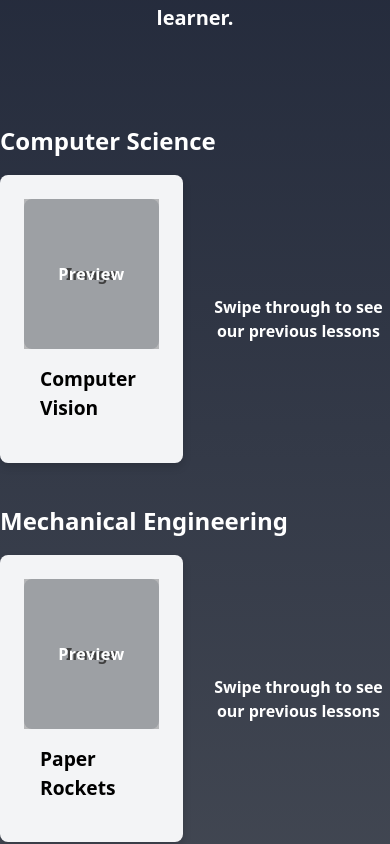
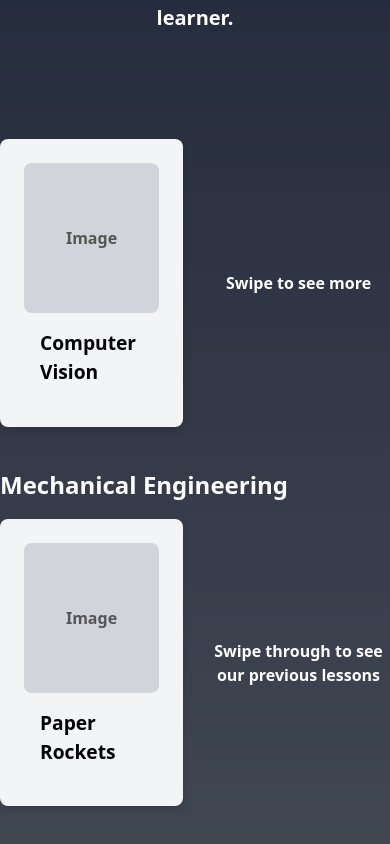
Before and after one commit to HKN-UCSD/HKN-UCSD-Outreach-Website, a React (Vite) app: page /services in a window 390 px wide. Shown: the part 780-1624 px from the top of the page. Built offline with nearby package versions, Linux system fonts and the light colour scheme.

Commit message:
tried making servicecard into time line. so we can two seperate timeline components for two subjects

```diff
--- a/src/components/ServiceCard.jsx
+++ b/src/components/ServiceCard.jsx
@@ -1,12 +1,19 @@
 import React from "react";
 import "./styles/ServiceCard.css"
 
-export default function ServiceCard({ title, content, note }) {
+export default function ServiceCard({title, content, note}, ref) {
   return (
-    <div className="timeline-card">
-      <h3>{title}</h3>
-      <div className="card-box">{content}</div>
-      {note && <p className="card-note">{note}</p>}
+    <div className="service-section">
+        <h3 className="service-title" ref={ref}>{title}</h3>
+          <div className="service-card">
+            <button className="service-imageBtn">Image</button>
+            <div className="service-info">
+              <h4 className="service-name">{content}</h4>
+            </div>
+          </div>
+          <div className="swipe-text">
+            {note}
+          </div>
     </div>
   );
 }
--- a/src/components/Timeline.jsx
+++ b/src/components/Timeline.jsx
@@ -75,18 +75,7 @@ export default function Timeline(data) {
         </p>
 
         {/* Computer Science */}
-        <div className="service-section">
-          <h3 className="service-title" ref={csTitleRef}>Computer Science</h3>
-          <div className="service-card">
-            <button className="service-imageBtn">Image</button>
-            <div className="service-info">
-              <h4 className="service-name">Computer Vision</h4>
-            </div>
-          </div>
-          <div className="swipe-text">
-            Swipe through to see our previous lessons
-          </div>
-        </div>
+        <ServiceCard text="Computer Science" ref={csTitleRef} content = "Computer Vision" note = "Swipe to see more"/>
 
         {/* Mechanical Engineering */}
         <div className="service-section">
--- a/src/components/styles/ServiceCard.css
+++ b/src/components/styles/ServiceCard.css
@@ -1,37 +1,87 @@
-.timeline-card {
-  background-color: #1e2333;
-  padding: 1.5rem;
-  border-radius: 10px;
-  width: 80%;
-  max-width: 500px;
-  box-shadow: 0 4px 12px rgba(0, 0, 0, 0.3);
-  text-align: center;
-  transition: transform 0.2s ease;
+/* Two columns: left=card, right=swipe text; title spans both */
+.service-section {
+  display: grid;
+  grid-template-columns: 1fr 1fr;   /* 50% / 50% of the section width */
+  column-gap: 1.5rem;
+  align-items: start;
+  margin-bottom: 2.5rem;
 }
 
-.timeline-card:hover {
-  transform: scale(1.02);
+/* Title spans both columns */
+.service-title {
+  grid-column: 1 / -1;
+  font-size: 1.5rem;
+  font-weight: 700;
+  margin: 0 0 1rem 0;
+  color: #fff;
 }
 
-.timeline-card h3 {
-  margin-bottom: 1rem;
-  color: #ffffff;
-  font-size: 1.5rem;
-  border-bottom: 1px solid #5FBFF9;
-  padding-bottom: 0.5rem;
+.service-card {
+  grid-column: 1;
+  width: 100%;
+  background: #f3f4f6;   /* light gray for contrast */
+  border-radius: 0.5rem;
+  padding: 1.5rem;
+  overflow: hidden;
+  display: flex;
+  flex-direction: column;
+  box-shadow: 0 4px 8px rgba(0,0,0,0.15);
 }
 
-.card-box {
-  background-color: #2c3142;
-  padding: 1rem;
-  border-radius: 8px;
-  font-weight: bold;
-  font-size: 1.2rem;
-  color: #5FBFF9;
+/* Right column: the swipe text */
+.swipe-text {
+  grid-column: 2;
+  font-size: 1rem;
+  font-weight: 600;
+  color: #fff;
+  align-self: center;
+  text-align: center;
 }
 
-.card-note {
-  font-size: 0.9rem;
-  color: #ccc;
-  margin-top: 0.5rem;
+/* Inside service-card */
+/* Clickable image area (button) */
+.service-imageBtn {
+  height: 150px;
+  width: 100%;
+  border: 0;
+  background: #d1d5db;
+  color: #555;
+  font-weight: 700;
+  cursor: pointer;
+  position: relative;
 }
+
+/* Hover/focus overlay text */
+.service-imageBtn::after {
+  content: "Preview";
+  position: absolute;
+  inset: 0;
+  display: flex;
+  align-items: center;
+  justify-content: center;
+  opacity: 0;
+  transition: opacity .2s ease, background-color .2s ease;
+  background-color: rgba(0,0,0,0.15);
+  color: #fff;
+  font-weight: 700;
+  letter-spacing: 0.5px;
+}
+.service-imageBtn:hover::after,
+.service-imageBtn:focus-visible::after {
+  opacity: 1;
+}
+.service-imageBtn:focus-visible {
+  outline: 3px solid #5FBFF9;
+  outline-offset: 2px;
+}
+
+/* Info area */
+.service-info {
+  padding: 1rem;
+  text-align: left; }
+
+.service-name {
+  margin: 0;
+  font-size: 1.2rem;
+  font-weight: 700;
+  color: #000; }
--- a/src/components/styles/Timeline.css
+++ b/src/components/styles/Timeline.css
@@ -92,94 +92,6 @@
   opacity: 0.95;
 }
 
-/* Two columns: left=card, right=swipe text; title spans both */
-.service-section {
-  display: grid;
-  grid-template-columns: 1fr 1fr;   /* 50% / 50% of the section width */
-  column-gap: 1.5rem;
-  align-items: start;
-  margin-bottom: 2.5rem;
-}
-
-/* Title spans both columns */
-.service-title {
-  grid-column: 1 / -1;
-  font-size: 1.5rem;
-  font-weight: 700;
-  margin: 0 0 1rem 0;
-  color: #fff;
-}
-
-.service-card {
-  grid-column: 1;
-  width: 100%;
-  background: #f3f4f6;   /* light gray for contrast */
-  border-radius: 0.5rem;
-  padding: 1.5rem;
-  overflow: hidden;
-  display: flex;
-  flex-direction: column;
-  box-shadow: 0 4px 8px rgba(0,0,0,0.15);
-}
-
-/* Right column: the swipe text */
-.swipe-text {
-  grid-column: 2;
-  font-size: 1rem;
-  font-weight: 600;
-  color: #fff;
-  align-self: center;
-  text-align: center;
-}
-
-/* Inside service-card */
-/* Clickable image area (button) */
-.service-imageBtn {
-  height: 150px;
-  width: 100%;
-  border: 0;
-  background: #d1d5db;
-  color: #555;
-  font-weight: 700;
-  cursor: pointer;
-  position: relative;
-}
-
-/* Hover/focus overlay text */
-.service-imageBtn::after {
-  content: "Preview";
-  position: absolute;
-  inset: 0;
-  display: flex;
-  align-items: center;
-  justify-content: center;
-  opacity: 0;
-  transition: opacity .2s ease, background-color .2s ease;
-  background-color: rgba(0,0,0,0.15);
-  color: #fff;
-  font-weight: 700;
-  letter-spacing: 0.5px;
-}
-.service-imageBtn:hover::after,
-.service-imageBtn:focus-visible::after {
-  opacity: 1;
-}
-.service-imageBtn:focus-visible {
-  outline: 3px solid #5FBFF9;
-  outline-offset: 2px;
-}
-
-/* Info area */
-.service-info {
-  padding: 1rem;
-  text-align: left; }
-
-  .service-name {
-  margin: 0;
-  font-size: 1.2rem;
-  font-weight: 700;
-  color: #000; }
-
 /* Stack on small screens */
 @media (max-width: 900px) {
   .services-layout {
@@ -190,7 +102,7 @@
   }
   .timeline-line {
     left: auto;
-    right: 16px;              /* keep the line visible on mobile */
+    right: 16px;
   }
   .service-imageBtn::after {
     opacity: 1;
```
